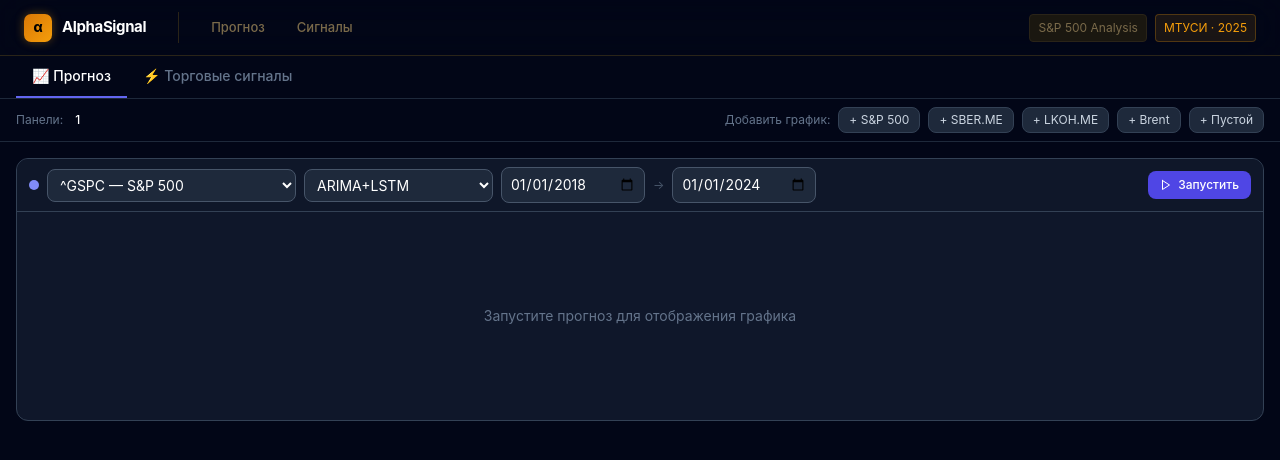
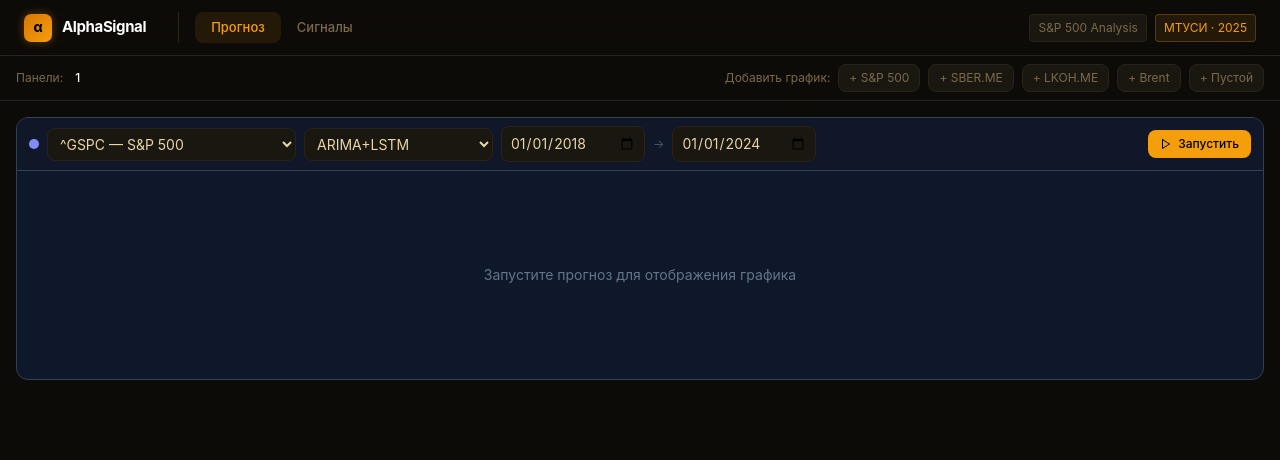
Before and after one commit to ARSENYddd/Diplom, a React (Vite) app in the folder project/frontend/: page / in a window 1280 px wide. Both pictures are taken after a click on the button "Попробовать бесплатно →". Shown: the top 460 px of the page. Built offline with nearby package versions, Linux system fonts and the light colour scheme.

Commit message:
feat: wire landing page routing and amber accent throughout app

```diff
--- a/project/frontend/src/App.jsx
+++ b/project/frontend/src/App.jsx
@@ -7,11 +7,16 @@ import LandingPage from './components/LandingPage'
 let nextId = 2
 
 export default function App() {
-  const [page,   setPage]   = useState('landing')  // 'landing' | 'forecast' | 'signals'
+  const [page,   setPage]   = useState('landing')
   const [panels, setPanels] = useState([
     { id: 1, defaults: { ticker: '^GSPC', model: 'arima_lstm', start: '2018-01-01', end: '2024-01-01' } },
   ])
-  const [layout, setLayout] = useState('single') // 'single' | 'double' | 'triple'
+  const [layout, setLayout] = useState('single')
+
+  // Show landing page
+  if (page === 'landing') {
+    return <LandingPage onLaunch={() => setPage('forecast')} />
+  }
 
   const addPanel = (defaults = {}) => {
     setPanels(prev => [...prev, { id: nextId++, defaults }])
@@ -33,51 +38,19 @@ export default function App() {
     layout === 'double' ? 'grid grid-cols-2 gap-4' :
     'flex flex-col'
 
-  if (page === 'landing') {
-    return <LandingPage onLaunch={() => setPage('forecast')} />
-  }
+  return (
+    <div className="min-h-screen flex flex-col" style={{ background: 'var(--bg)', color: 'var(--text)' }}>
+      <Header page={page} onNavigate={setPage} />
 
-  return (
-    <div className="min-h-screen bg-slate-950 text-slate-100 flex flex-col">
-      <Header />
-
-      {/* Tab navigation */}
-      <div className="px-4 border-b border-slate-800 flex items-center gap-0">
-        {[
-          { key: 'forecast', label: 'Прогноз', icon: '📈' },
-          { key: 'signals',  label: 'Торговые сигналы', icon: '⚡' },
-        ].map(tab => (
-          <button
-            key={tab.key}
-            onClick={() => setPage(tab.key)}
-            className={`px-4 py-2.5 text-sm font-medium border-b-2 transition-colors ${
-              page === tab.key
-                ? 'border-indigo-500 text-white'
-                : 'border-transparent text-slate-500 hover:text-slate-300'
-            }`}
-          >
-            {tab.icon} {tab.label}
-          </button>
-        ))}
-      </div>
-
-      {/* Страница «Торговые сигналы» */}
-      {page === 'signals' && (
-        <main className="flex-1">
-          <SignalsPage />
-        </main>
-      )}
-
-      {/* Toolbar (только для страницы прогноза) */}
+      {/* Forecast toolbar */}
       {page === 'forecast' && (
-        <div className="px-4 py-2 border-b border-slate-800 flex items-center gap-3">
-          <span className="text-xs text-slate-500">Панели:</span>
-          <span className="text-xs font-medium text-white">{panels.length}</span>
+        <div className="px-4 py-2 border-b border-[var(--border)] flex items-center gap-3">
+          <span className="text-[12px] text-muted">Панели:</span>
+          <span className="text-[12px] font-medium text-white">{panels.length}</span>
           <div className="flex-1" />
 
-          {/* Layout toggle */}
           {panels.length > 1 && (
-            <div className="flex items-center gap-1 bg-slate-800 rounded-lg p-1 border border-slate-700">
+            <div className="flex items-center gap-1 bg-[var(--surface)] rounded-lg p-1 border border-[var(--border)]">
               {[
                 { key: 'double', icon: (
                   <svg className="w-3.5 h-3.5" viewBox="0 0 16 16" fill="currentColor">
@@ -91,16 +64,18 @@ export default function App() {
                 ), title: 'Одна колонка' },
               ].map(({ key, icon, title }) => (
                 <button key={key} title={title} onClick={() => setLayout(key)}
-                  className={`p-1.5 rounded transition-all ${layout === key ? 'bg-indigo-600 text-white' : 'text-slate-400 hover:text-white'}`}>
+                  className={`p-1.5 rounded transition-all
+                    ${layout === key
+                      ? 'bg-amber-400/20 text-amber-400'
+                      : 'text-muted hover:text-warm'}`}>
                   {icon}
                 </button>
               ))}
             </div>
           )}
 
-          {/* Add panel presets */}
           <div className="flex items-center gap-2">
-            <span className="text-xs text-slate-500">Добавить график:</span>
+            <span className="text-[12px] text-muted">Добавить график:</span>
             {[
               { label: 'S&P 500',  defaults: { ticker: '^GSPC',   model: 'arima_lstm',    start: '2018-01-01', end: '2024-01-01' } },
               { label: 'SBER.ME',  defaults: { ticker: 'SBER.ME', model: 'arima_lstm',    start: '2018-01-01', end: '2024-01-01' } },
@@ -108,11 +83,9 @@ export default function App() {
               { label: 'Brent',    defaults: { ticker: 'BZ=F',   model: 'garch',          start: '2018-01-01', end: '2024-01-01' } },
               { label: 'Пустой',   defaults: {} },
             ].map(({ label, defaults }) => (
-              <button
-                key={label}
-                onClick={() => addPanel(defaults)}
-                className="text-xs px-2.5 py-1 rounded-lg bg-slate-800 border border-slate-700 text-slate-300 hover:border-indigo-500 hover:text-white transition-all"
-              >
+              <button key={label} onClick={() => addPanel(defaults)}
+                className="text-[12px] px-2.5 py-1 rounded-lg bg-[var(--surface)] border border-[var(--border)]
+                           text-muted hover:border-amber-400/50 hover:text-warm transition-all">
                 + {label}
               </button>
             ))}
@@ -120,17 +93,19 @@ export default function App() {
         </div>
       )}
 
-      {/* Panels (только для страницы прогноза) */}
+      {/* Signals page */}
+      {page === 'signals' && (
+        <main className="flex-1"><SignalsPage /></main>
+      )}
+
+      {/* Forecast panels */}
       {page === 'forecast' && (
         <main className="flex-1 p-4">
           <div className={`${gridClass} gap-4`}>
             {panels.map(p => (
-              <ChartPanel
-                key={p.id}
-                panelId={p.id}
+              <ChartPanel key={p.id} panelId={p.id}
                 defaultParams={p.defaults}
-                onRemove={panels.length > 1 ? () => removePanel(p.id) : null}
-              />
+                onRemove={panels.length > 1 ? () => removePanel(p.id) : null} />
             ))}
           </div>
         </main>
--- a/project/frontend/src/components/ChartPanel.jsx
+++ b/project/frontend/src/components/ChartPanel.jsx
@@ -86,7 +86,7 @@ const MODEL_COLORS = {
   ensemble:      '#4ade80',
 }
 
-const sel = 'bg-slate-800 border border-slate-600 rounded-lg text-sm text-white focus:outline-none focus:border-indigo-500 transition-colors px-2 py-1.5'
+const sel = 'bg-[var(--surface)] border border-[var(--border)] rounded-lg text-sm text-warm focus:outline-none focus:border-amber-400 transition-colors px-2 py-1.5'
 
 export default function ChartPanel({ panelId, onRemove, defaultParams = {} }) {
   const [ticker,  setTicker]  = useState(defaultParams.ticker  ?? '^GSPC')
@@ -195,7 +195,7 @@ export default function ChartPanel({ panelId, onRemove, defaultParams = {} }) {
         <button
           onClick={run}
           disabled={loading}
-          className="flex items-center gap-1.5 px-3 py-1.5 rounded-lg bg-indigo-600 hover:bg-indigo-500 disabled:opacity-50 text-white text-xs font-medium transition-colors flex-shrink-0"
+          className="flex items-center gap-1.5 px-3 py-1.5 rounded-lg bg-amber-400 hover:bg-amber-300 disabled:opacity-50 text-black text-xs font-medium transition-colors flex-shrink-0"
         >
           {loading ? (
             <>
```
